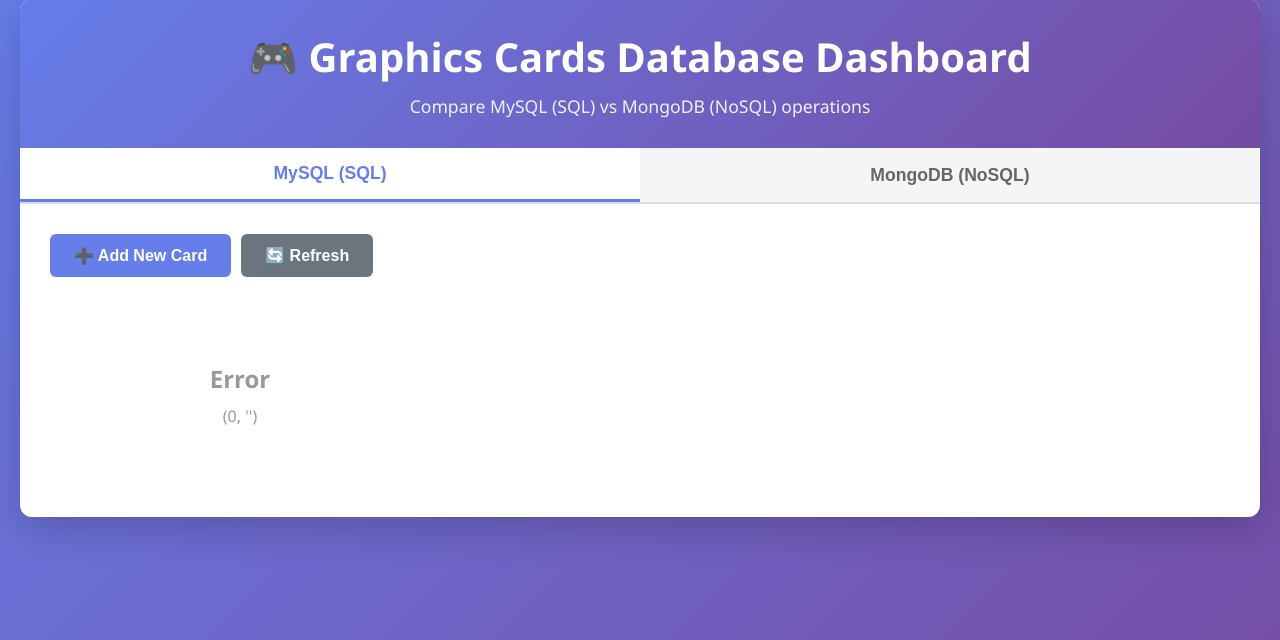
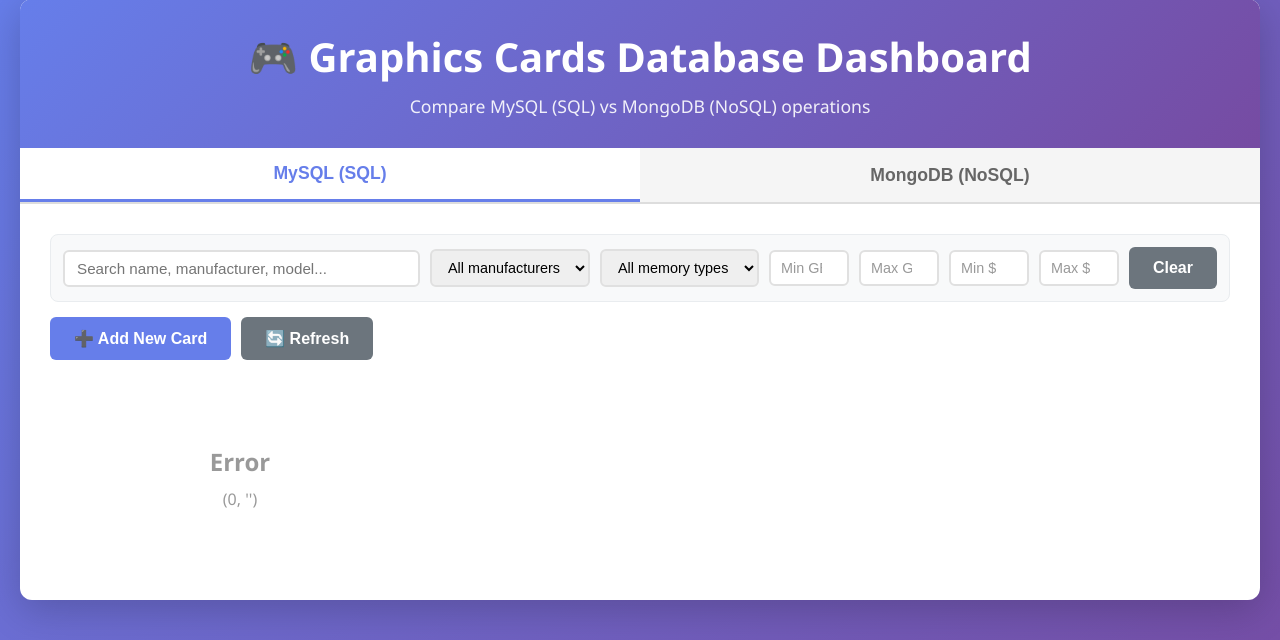
Before and after one commit to Lenfried/TIQC-internship-week3-Chen, a Flask app: page / in a window 1280 px wide. Shown: the part 21-661 px from the top of the page. Run offline with Flask 3, Linux system fonts and the light colour scheme; data that the repository does not hold is empty.

Commit message:
Add filtering functionality to graphics card dashboard
Implemented a filter bar for MySQL and MongoDB tabs, allowing users to search by name, manufacturer, memory type, and price range. Enhanced the backend to support filtering in database queries. Updated styles for the filter inputs and added debouncing for search input to improve performance.

```diff
--- a/app.py
+++ b/app.py
@@ -16,13 +16,44 @@
     """Serve the dashboard page"""
     return render_template('dashboard.html')
 
+def _parse_filters():
+    """Parse search/filter query params from request."""
+    filters = {}
+    if request.args.get('search'):
+        filters['search'] = request.args.get('search').strip()
+    if request.args.get('manufacturer'):
+        filters['manufacturer'] = request.args.get('manufacturer').strip()
+    if request.args.get('memory_type'):
+        filters['memory_type'] = request.args.get('memory_type').strip()
+    try:
+        if request.args.get('memory_min') not in (None, ''):
+            filters['memory_min'] = int(request.args.get('memory_min'))
+    except (TypeError, ValueError):
+        pass
+    try:
+        if request.args.get('memory_max') not in (None, ''):
+            filters['memory_max'] = int(request.args.get('memory_max'))
+    except (TypeError, ValueError):
+        pass
+    try:
+        if request.args.get('price_min') not in (None, ''):
+            filters['price_min'] = float(request.args.get('price_min'))
+    except (TypeError, ValueError):
+        pass
+    try:
+        if request.args.get('price_max') not in (None, ''):
+            filters['price_max'] = float(request.args.get('price_max'))
+    except (TypeError, ValueError):
+        pass
+    return filters if filters else None
+
 # MySQL Routes
 @app.route('/api/mysql/cards', methods=['GET'])
 def mysql_get_all():
-    """Get all graphics cards from MySQL"""
+    """Get graphics cards from MySQL with optional search/filters"""
     try:
-        cards = mysql_db.read_all()
-        # Convert Decimal and date objects to strings for JSON serialization
+        filters = _parse_filters()
+        cards = mysql_db.read_all(filters=filters)
         for card in cards:
             if 'price_usd' in card and card['price_usd'] is not None:
                 card['price_usd'] = float(card['price_usd'])
@@ -74,9 +105,10 @@
 # MongoDB Routes
 @app.route('/api/mongodb/cards', methods=['GET'])
 def mongodb_get_all():
-    """Get all graphics cards from MongoDB"""
+    """Get graphics cards from MongoDB with optional search/filters"""
     try:
-        cards = mongodb_db.read_all()
+        filters = _parse_filters()
+        cards = mongodb_db.read_all(filters=filters)
         return jsonify({'success': True, 'data': cards})
     except Exception as e:
         return jsonify({'success': False, 'error': str(e)}), 500
--- a/static/script.js
+++ b/static/script.js
@@ -25,13 +25,60 @@
     document.getElementById(`${db}-tab`).classList.add('active');
 }
 
-// Load cards from database
+// Get current filter values for a database tab
+function getFilters(db) {
+    const prefix = db === 'mysql' ? 'mysql' : 'mongodb';
+    const search = document.getElementById(`${prefix}-search`);
+    const manufacturer = document.getElementById(`${prefix}-manufacturer`);
+    const memoryType = document.getElementById(`${prefix}-memory-type`);
+    const memoryMin = document.getElementById(`${prefix}-memory-min`);
+    const memoryMax = document.getElementById(`${prefix}-memory-max`);
+    const priceMin = document.getElementById(`${prefix}-price-min`);
+    const priceMax = document.getElementById(`${prefix}-price-max`);
+    const params = new URLSearchParams();
+    if (search && search.value.trim()) params.set('search', search.value.trim());
+    if (manufacturer && manufacturer.value) params.set('manufacturer', manufacturer.value);
+    if (memoryType && memoryType.value) params.set('memory_type', memoryType.value);
+    if (memoryMin && memoryMin.value !== '') params.set('memory_min', memoryMin.value);
+    if (memoryMax && memoryMax.value !== '') params.set('memory_max', memoryMax.value);
+    if (priceMin && priceMin.value !== '') params.set('price_min', priceMin.value);
+    if (priceMax && priceMax.value !== '') params.set('price_max', priceMax.value);
+    return params.toString();
+}
+
+// Debounce timer for search input
+let searchDebounceTimer = null;
+
+function debouncedApplyFilters(db) {
+    if (searchDebounceTimer) clearTimeout(searchDebounceTimer);
+    searchDebounceTimer = setTimeout(function() { applyFilters(db); }, 350);
+}
+
+// Apply filters (reload with current filter values)
+function applyFilters(db) {
+    loadCards(db);
+}
+
+// Clear filter inputs for a tab
+function clearFilters(db) {
+    const prefix = db === 'mysql' ? 'mysql' : 'mongodb';
+    const ids = ['search', 'manufacturer', 'memory-type', 'memory-min', 'memory-max', 'price-min', 'price-max'];
+    ids.forEach(id => {
+        const el = document.getElementById(`${prefix}-${id}`);
+        if (el) el.value = '';
+    });
+}
+
+// Load cards from database (with optional query string from filters)
 async function loadCards(db) {
     const container = document.getElementById(`${db}-cards`);
     container.innerHTML = '<div class="loading">Loading cards...</div>';
 
+    const queryString = getFilters(db);
+    const url = queryString ? `/api/${db}/cards?${queryString}` : `/api/${db}/cards`;
+
     try {
-        const response = await fetch(`/api/${db}/cards`);
+        const response = await fetch(url);
         const result = await response.json();
 
         if (result.success) {
@@ -219,7 +266,7 @@
         const result = await response.json();
 
         if (result.success) {
-            loadCards(db);
+            loadCards(db);  // reload with current filters
             alert('Card deleted successfully!');
         } else {
             alert('Error: ' + result.error);
--- a/static/style.css
+++ b/static/style.css
@@ -72,6 +72,57 @@
 
 .tab-content.active {
     display: block;
+}
+
+.filter-bar {
+    display: flex;
+    flex-wrap: wrap;
+    align-items: center;
+    gap: 10px;
+    margin-bottom: 15px;
+    padding: 12px;
+    background: #f8f9fa;
+    border-radius: 8px;
+    border: 1px solid #e9ecef;
+}
+
+.search-input {
+    flex: 1;
+    min-width: 180px;
+    padding: 8px 12px;
+    border: 2px solid #e0e0e0;
+    border-radius: 6px;
+    font-size: 0.95em;
+}
+
+.search-input:focus {
+    outline: none;
+    border-color: #667eea;
+}
+
+.filter-select {
+    padding: 8px 12px;
+    border: 2px solid #e0e0e0;
+    border-radius: 6px;
+    font-size: 0.9em;
+    min-width: 120px;
+}
+
+.filter-number {
+    width: 80px;
+    padding: 8px 10px;
+    border: 2px solid #e0e0e0;
+    border-radius: 6px;
+    font-size: 0.9em;
+}
+
+.filter-number::placeholder {
+    color: #999;
+}
+
+.btn-sm {
+    padding: 8px 14px;
+    font-size: 0.9em;
 }
 
 .actions {
@@ -322,4 +373,19 @@
     header h1 {
         font-size: 2em;
     }
+
+    .filter-bar {
+        flex-direction: column;
+        align-items: stretch;
+    }
+
+    .search-input {
+        min-width: 100%;
+    }
+
+    .filter-select,
+    .filter-number {
+        min-width: 100%;
+        width: 100%;
+    }
 }
--- a/templates/dashboard.html
+++ b/templates/dashboard.html
@@ -20,6 +20,28 @@
 
         <!-- MySQL Tab -->
         <div id="mysql-tab" class="tab-content active">
+            <div class="filter-bar">
+                <input type="text" id="mysql-search" class="search-input" placeholder="Search name, manufacturer, model..." oninput="debouncedApplyFilters('mysql')">
+                <select id="mysql-manufacturer" class="filter-select" onchange="applyFilters('mysql')">
+                    <option value="">All manufacturers</option>
+                    <option value="NVIDIA">NVIDIA</option>
+                    <option value="AMD">AMD</option>
+                </select>
+                <select id="mysql-memory-type" class="filter-select" onchange="applyFilters('mysql')">
+                    <option value="">All memory types</option>
+                    <option value="GDDR6">GDDR6</option>
+                    <option value="GDDR6X">GDDR6X</option>
+                    <option value="GDDR5">GDDR5</option>
+                    <option value="GDDR5X">GDDR5X</option>
+                    <option value="HBM2">HBM2</option>
+                    <option value="HBM3">HBM3</option>
+                </select>
+                <input type="number" id="mysql-memory-min" class="filter-number" placeholder="Min GB" min="0" onchange="applyFilters('mysql')">
+                <input type="number" id="mysql-memory-max" class="filter-number" placeholder="Max GB" min="0" onchange="applyFilters('mysql')">
+                <input type="number" id="mysql-price-min" class="filter-number" placeholder="Min $" min="0" step="1" onchange="applyFilters('mysql')">
+                <input type="number" id="mysql-price-max" class="filter-number" placeholder="Max $" min="0" step="1" onchange="applyFilters('mysql')">
+                <button type="button" class="btn btn-secondary btn-sm" onclick="clearFilters('mysql'); loadCards('mysql');">Clear</button>
+            </div>
             <div class="actions">
                 <button class="btn btn-primary" onclick="openModal('mysql', 'create')">➕ Add New Card</button>
                 <button class="btn btn-secondary" onclick="loadCards('mysql')">🔄 Refresh</button>
@@ -31,6 +53,28 @@
 
         <!-- MongoDB Tab -->
         <div id="mongodb-tab" class="tab-content">
+            <div class="filter-bar">
+                <input type="text" id="mongodb-search" class="search-input" placeholder="Search name, manufacturer, model..." oninput="debouncedApplyFilters('mongodb')">
+                <select id="mongodb-manufacturer" class="filter-select" onchange="applyFilters('mongodb')">
+                    <option value="">All manufacturers</option>
+                    <option value="NVIDIA">NVIDIA</option>
+                    <option value="AMD">AMD</option>
+                </select>
+                <select id="mongodb-memory-type" class="filter-select" onchange="applyFilters('mongodb')">
+                    <option value="">All memory types</option>
+                    <option value="GDDR6">GDDR6</option>
+                    <option value="GDDR6X">GDDR6X</option>
+                    <option value="GDDR5">GDDR5</option>
+                    <option value="GDDR5X">GDDR5X</option>
+                    <option value="HBM2">HBM2</option>
+                    <option value="HBM3">HBM3</option>
+                </select>
+                <input type="number" id="mongodb-memory-min" class="filter-number" placeholder="Min GB" min="0" onchange="applyFilters('mongodb')">
+                <input type="number" id="mongodb-memory-max" class="filter-number" placeholder="Max GB" min="0" onchange="applyFilters('mongodb')">
+                <input type="number" id="mongodb-price-min" class="filter-number" placeholder="Min $" min="0" step="1" onchange="applyFilters('mongodb')">
+                <input type="number" id="mongodb-price-max" class="filter-number" placeholder="Max $" min="0" step="1" onchange="applyFilters('mongodb')">
+                <button type="button" class="btn btn-secondary btn-sm" onclick="clearFilters('mongodb'); loadCards('mongodb');">Clear</button>
+            </div>
             <div class="actions">
                 <button class="btn btn-primary" onclick="openModal('mongodb', 'create')">➕ Add New Card</button>
                 <button class="btn btn-secondary" onclick="loadCards('mongodb')">🔄 Refresh</button>
```
Also changed, not shown: mongodb_db.py (+40 -4 lines), mysql_db.py (+32 -3 lines).
